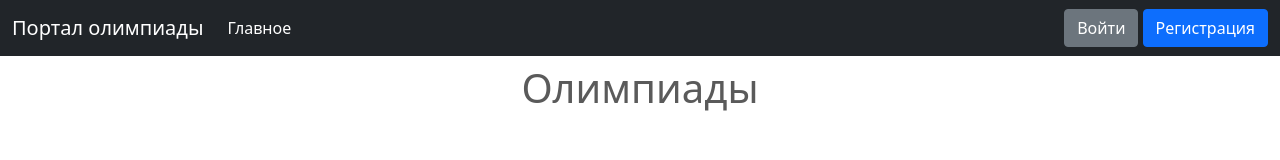
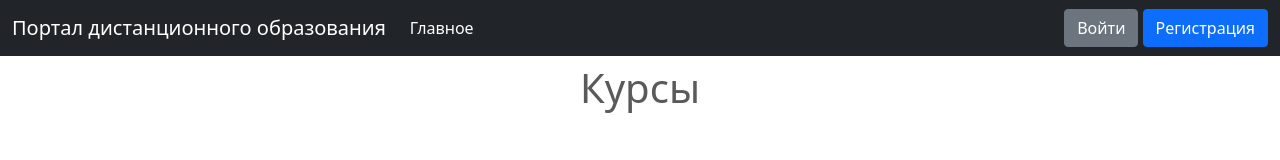
Before and after one commit to nassipkali/contestsite, a website: page backend2/public/tasks.html in a window 1280 px wide. Drawn offline with nearby package versions, Linux system fonts and the light colour scheme.

Commit message:
Update tasks.html

```diff
--- a/backend2/public/tasks.html
+++ b/backend2/public/tasks.html
@@ -49,7 +49,7 @@
 <header>
   <nav class="navbar navbar-expand-md navbar-dark fixed-top bg-dark">
     <div class="container-fluid">
-      <a class="navbar-brand" href="#">Портал олимпиады</a>
+      <a class="navbar-brand" href="#">Портал дистанционного образования</a>
       <button class="navbar-toggler" type="button" data-bs-toggle="collapse" data-bs-target="#navbarCollapse" aria-controls="navbarCollapse" aria-expanded="false" aria-label="Toggle navigation">
         <span class="navbar-toggler-icon"></span>
       </button>
@@ -72,7 +72,7 @@
   <div class="container" id="container">
     <div id="olymps-list">
       <div class="d-flex justify-content-around align-items-center mt-3">
-        <h1>Олимпиады</h1>
+        <h1>Курсы</h1>
         </div>
         <div class="d-flex justify-content-center">
           <div id="olymps" class="flex-column col-8"></div>
@@ -101,7 +101,7 @@
 <template id="tasks-template">
   <div id="tasks-list">
     <div class="d-flex justify-content-around align-items-center mt-3">
-      <h1 id="olymp-name">Олимпиада </h1>
+      <h1 id="olymp-name"Курсы </h1>
     </div>
     <div class="d-flex justify-content-around align-items-center mt-3">
       <h3 id="olymp-status">
```
